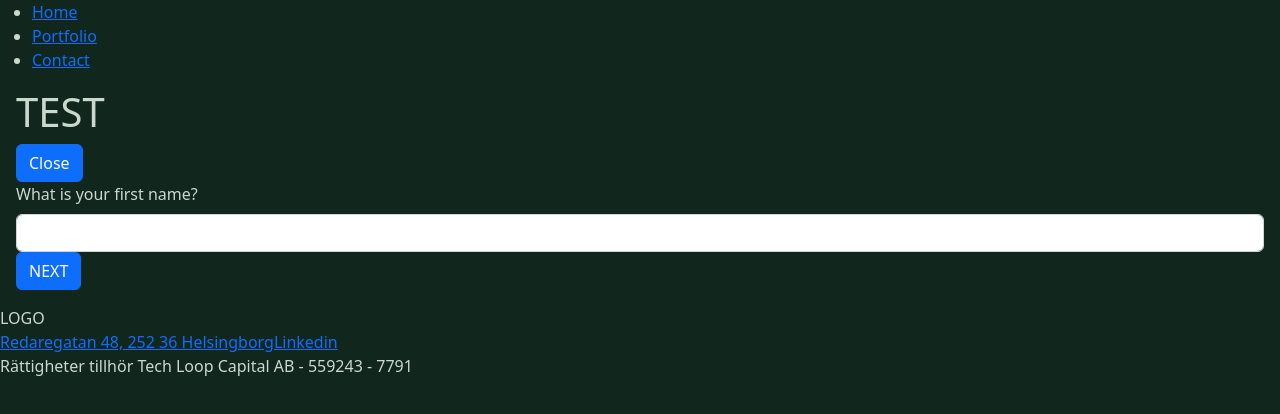
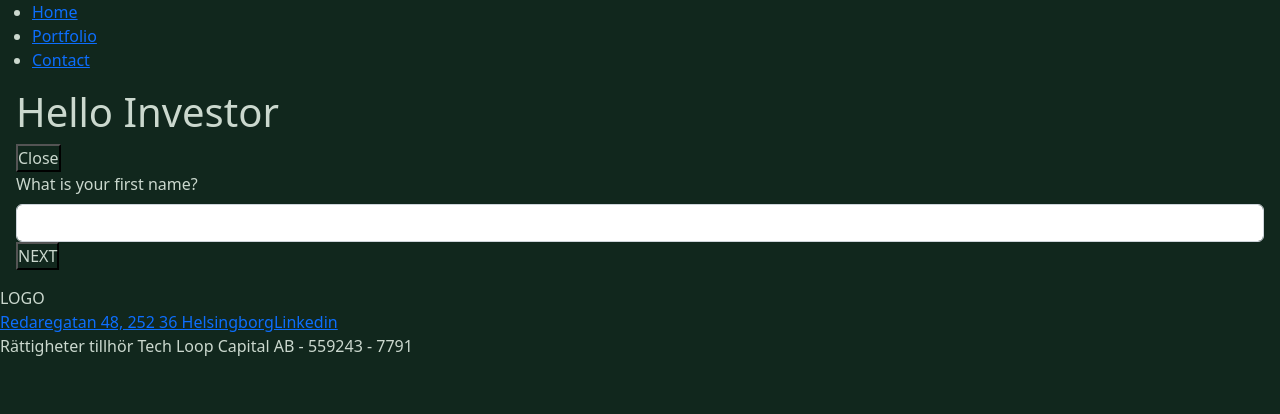
Before and after one commit to annieembrink/loopcapital, a Next.js app in the folder loop_capital/: page /contact in a window 1280 px wide. Both pictures are taken after a click on the button "Contact us!". Shown: the top 414 px of the page. Built offline with nearby package versions, Linux system fonts and the light colour scheme.

Commit message:
changed buttons and submit function

```diff
--- a/loop_capital/src/components/ContactFormComponent.js
+++ b/loop_capital/src/components/ContactFormComponent.js
@@ -1,8 +1,7 @@
 import { useState } from 'react';
-import Button from 'react-bootstrap/Button';
 import Form from 'react-bootstrap/Form';
 
-const ContactFormComponent = ({ setShowForm, setClientMessage, setFormSubmitted }) => {
+const ContactFormComponent = ({ setShowForm, setClientMessage, setFormSubmitted, helloMessage }) => {
 
     const [name, setName] = useState('');
     const [email, setEmail] = useState('');
@@ -17,10 +16,12 @@ const ContactFormComponent = ({ setShowForm, setClientMessage, setFormSubmitted
     fd.append('your-subject', subject)
     fd.append('your-message', message)
 
-    const postFormData = (e) => {
+    const validateMessage = (e) => {
+        e.preventDefault()
+        validateText(message)
+    }
 
-        e.preventDefault()
-
+    const postForm = () => {
         setClientMessage('Successfully sent form!')
         setShowForm(false)
         setFormSubmitted(true)
@@ -33,7 +34,6 @@ const ContactFormComponent = ({ setShowForm, setClientMessage, setFormSubmitted
     }
 
     const onNextClick = (input, nr) => {
-
         if (input === 'email') {
             validateEmail(email, nr)
         } else if (input === 'name') {
@@ -69,6 +69,8 @@ const ContactFormComponent = ({ setShowForm, setClientMessage, setFormSubmitted
             setValidationError('')
             if (nr) {
                 setCurrentInput(nr)
+            } else {
+                postForm()
             }
         }
     }
@@ -76,14 +78,18 @@ const ContactFormComponent = ({ setShowForm, setClientMessage, setFormSubmitted
     return (
 
         <>
-        <h1>TEST</h1>
-        <Form className='flexColumn' onSubmit={(e) => postFormData(e)}>
-            <Button onClick={() => setShowForm(false)}>Close</Button>
+        <h1>{helloMessage}</h1>
+
+        {/* <EntrepreneurFormComponent/> */}
+
+
+        <Form className='flexColumn' onSubmit={(e) => validateMessage(e)}>
+            <button onClick={() => setShowForm(false)}>Close</button>
             {currentInput === 0 && (
                 <Form.Group>
                     <Form.Label htmlFor="nameInput">What is your first name?</Form.Label>
                     <Form.Control type="text" name="nameInput" id="nameInput" value={name} onChange={(e) => setName(e.target.value)} />
-                    <Button onClick={() => onNextClick('name', 1)} >NEXT</Button>
+                    <button onClick={() => onNextClick('name', 1)} >NEXT</button>
                 </Form.Group>
             )}
 
@@ -92,9 +98,9 @@ const ContactFormComponent = ({ setShowForm, setClientMessage, setFormSubmitted
                 <Form.Group>
                     <Form.Label htmlFor="emailInput">Your email:</Form.Label>
                     <Form.Control type="email" name="emailInput" id="emailInput" value={email} onChange={(e) => setEmail(e.target.value)} />
-                    <Button onClick={() => onNextClick('email', 2)}>NEXT</Button>
+                    <button onClick={() => onNextClick('email', 2)}>NEXT</button>
 
-                    <Button onClick={() => onBackClick(0)}>Back</Button>
+                    <button onClick={() => onBackClick(0)}>Back</button>
                 </Form.Group>
             )}
 
@@ -103,9 +109,9 @@ const ContactFormComponent = ({ setShowForm, setClientMessage, setFormSubmitted
                 <Form.Group>
                     <Form.Label htmlFor="subjectInput">Subject:</Form.Label>
                     <Form.Control type="text" name="subjectInput" id="subjectInput" value={subject} onChange={(e) => setSubject(e.target.value)} />
-                    <Button onClick={() => onNextClick('subject', 3)}>NEXT</Button>
+                    <button onClick={() => onNextClick('subject', 3)}>NEXT</button>
 
-                    <Button onClick={() => onBackClick(1)}>Back</Button>
+                    <button onClick={() => onBackClick(1)}>Back</button>
                 </Form.Group>
             )}
 
@@ -114,15 +120,16 @@ const ContactFormComponent = ({ setShowForm, setClientMessage, setFormSubmitted
                 <Form.Group>
                     <Form.Label htmlFor="messageInput">Message:</Form.Label>
                     <Form.Control type="text" name="messageInput" id="messageInput" value={message} onChange={(e) => setMessage(e.target.value)} />
-                    <Button onClick={() => onNextClick('message', 4)}>NEXT</Button>
+                    <button type='submit'>SUBMIT</button>
+                    {/* <button onClick={() => onNextClick('message', 4)}>NEXT</button> */}
 
-                    <Button onClick={() => onBackClick(2)}>Back</Button>
+                    <button onClick={() => onBackClick(2)}>Back</button>
                 </Form.Group>
             )}
 
-        {currentInput === 4 && (
+        {/* {currentInput === 4 && (
         <Button type='submit'>Submit the form</Button>
-        )}
+        )} */}
 
         </Form>
 
--- a/loop_capital/src/components/InvestorFormComponent.js
+++ /dev/null
@@ -1,74 +0,0 @@
-import { useState } from 'react';
-import Button from 'react-bootstrap/Button';
-import Form from 'react-bootstrap/Form';
-
-const InvestorFormComponent = ({setShowForm}) => {
-
-    const [name, setName] = useState('');
-    const [email, setEmail] = useState('');
-    const [subject, setSubject] = useState('');
-    const [message, setMessage] = useState('');
-    const [currentInput, setCurrentInput] = useState(0)
-
-
-
-    const postFormData = (e) => {
-        e.preventDefault()
-
-        fetch('/api/sendFormData', {
-            method: 'POST',
-            headers: { 'Content-Type': 'application/json' },
-            body: JSON.stringify({name, email, subject, message})
-        })
-        .then(res => res.json())
-        .then(data => console.log('data', data))
-    }
-
-    return (
-
-        <Form className='flexColumn' onSubmit={postFormData}>
-                    <Button onClick={() => setShowForm(false)}>Close</Button>
-                    {currentInput === 0 && (
-                    <Form.Group>
-                    <Form.Label htmlFor="nameInput">What is your first name?</Form.Label>
-                    <Form.Control type="text" name="nameInput" id="nameInput" value={name} onChange={(e) => setName(e.target.value)}/>
-                    <Button onClick={() => setCurrentInput(1)} disabled={name.length === 0}>NEXT</Button>
-                    </Form.Group>
-                    )}
-
-
-                    {currentInput === 1 && (
-                          <Form.Group>
-                          <Form.Label htmlFor="emailInput">Your email:</Form.Label>
-                          <Form.Control type="email" name="emailInput" id="emailInput" value={email} onChange={(e) => setEmail(e.target.value)}/>
-                          <Button onClick={() => setCurrentInput(2)} disabled={email.length === 0}>NEXT</Button>
-                          <Button onClick={() => setCurrentInput(0)}>Back</Button>
-                          </Form.Group>
-                    )}
-
-
-                    {currentInput === 2 && (
-                    <Form.Group>
-                    <Form.Label htmlFor="subjectInput">Subject:</Form.Label>
-                    <Form.Control type="text" name="subjectInput" id="subjectInput" value={subject} onChange={(e) => setSubject(e.target.value)}/>
-                    <Button onClick={() => setCurrentInput(3)} disabled={subject.length === 0}>NEXT</Button>
-                    <Button onClick={() => setCurrentInput(1)}>Back</Button>
-                    </Form.Group>
-                    )}
-
-
-                    {currentInput === 3 && (
-                        <Form.Group>
-                        <Form.Label htmlFor="messageInput">Message:</Form.Label>
-                        <Form.Control type="text" name="messageInput" id="messageInput" value={message} onChange={(e) => setMessage(e.target.value)}/>
-                        <Button type='submit' disabled={message.length === 0}>SEND</Button>
-                        <Button type='submit' onClick={() => setCurrentInput(2)}>Back</Button>
-                        </Form.Group>
-                    )}
-
-            </Form>
-
-     );
-}
-
-export default InvestorFormComponent;
--- a/loop_capital/src/pages/contact.js
+++ b/loop_capital/src/pages/contact.js
@@ -1,7 +1,6 @@
 
 import { useState } from 'react';
 import ContactFormComponent from '@/components/ContactFormComponent';
-import InvestorFormComponent from '@/components/InvestorFormComponent';
 import DefaultLayoutComponent from "@/components/DefaultLayoutComponent";
 
 const Contact = () => {
@@ -9,6 +8,12 @@ const Contact = () => {
     const [showForm, setShowForm] = useState(false);
     const [formSubmitted, setFormSubmitted] = useState(false)
     const [clientMessage, setClientMessage] = useState('')
+    const [helloMessage, setHelloMessage] = useState('')
+
+    const buttonOnClick = (message) => {
+        setShowForm(true)
+        setHelloMessage(message)
+    }
 
     return (
         <DefaultLayoutComponent>
@@ -18,18 +23,18 @@ const Contact = () => {
             :
             <>
             {showForm ?
-                <ContactFormComponent setShowForm={setShowForm} setClientMessage={setClientMessage} setFormSubmitted={setFormSubmitted}/>
+                <ContactFormComponent setShowForm={setShowForm} setClientMessage={setClientMessage} setFormSubmitted={setFormSubmitted} helloMessage={helloMessage}/>
                 :
                 <div>
                     <div className='hello'>
-                        <h1>Hello</h1>
+                        <h1>Hello Entrepreneur!</h1>
                         <p>Lorem, ipsum dolor sit amet consectetur adipisicing elit. In necessitatibus ab iusto reiciendis maxime ipsam sint magni alias ut sapiente. Corporis, cum. Fuga mollitia voluptatum officiis harum, minus sequi! Architecto.</p>
-                        <button onClick={() => setShowForm(true)}>Let&apos;s get in touch!</button>
+                        <button onClick={() => buttonOnClick('Hello Entrepreneur')}>Let&apos;s get in touch!</button>
                     </div>
                     <div className='hello'>
-                        <h1>Hello</h1>
+                        <h1>Hello Investor!</h1>
                         <p>Lorem, ipsum dolor sit amet consectetur adipisicing elit. In necessitatibus ab iusto reiciendis maxime ipsam sint magni alias ut sapiente. Corporis, cum. Fuga mollitia voluptatum officiis harum, minus sequi! Architecto.</p>
-                        <button onClick={() => setShowForm(true)}>Contact us!</button>
+                        <button onClick={() => buttonOnClick('Hello Investor')}>Contact us!</button>
                     </div>
                 </div>
             }
```
Also changed, not shown: loop_capital/src/components/EntrepreneurFormComponent.js (added, +58 -0 lines). Lines whose indentation alone changed are shown as unchanged.
